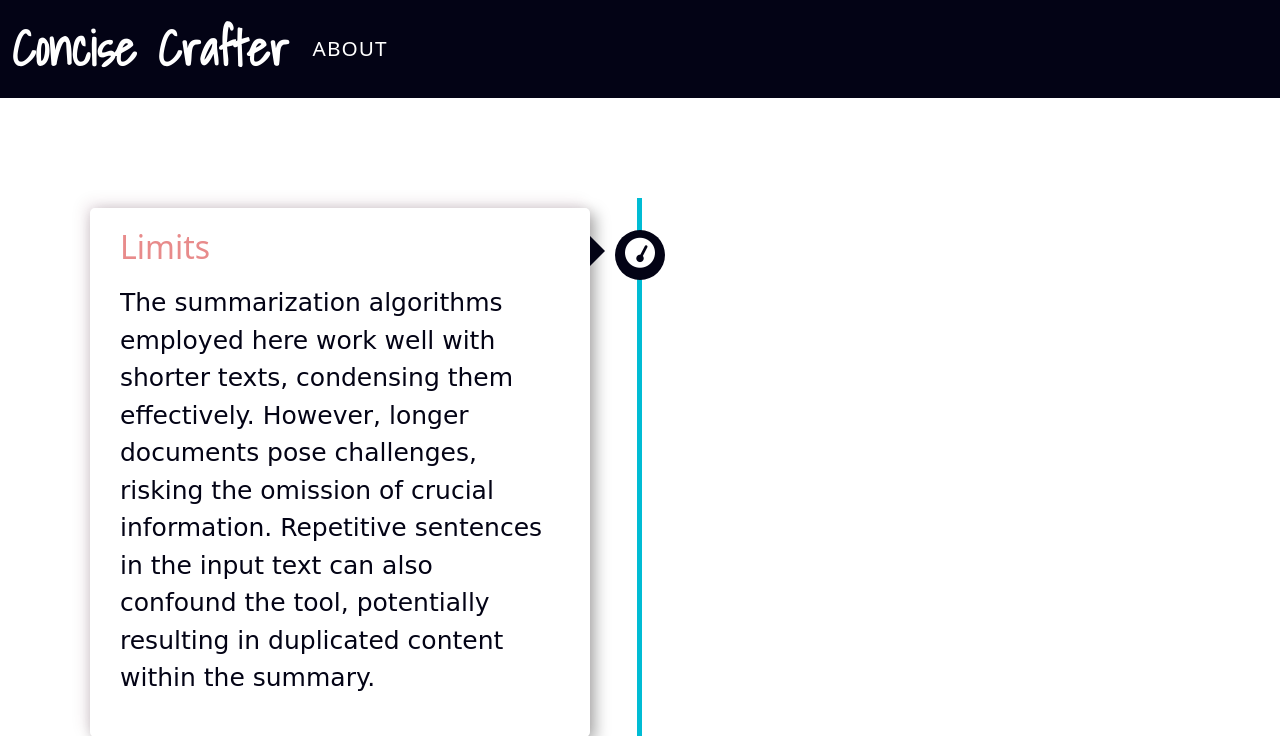
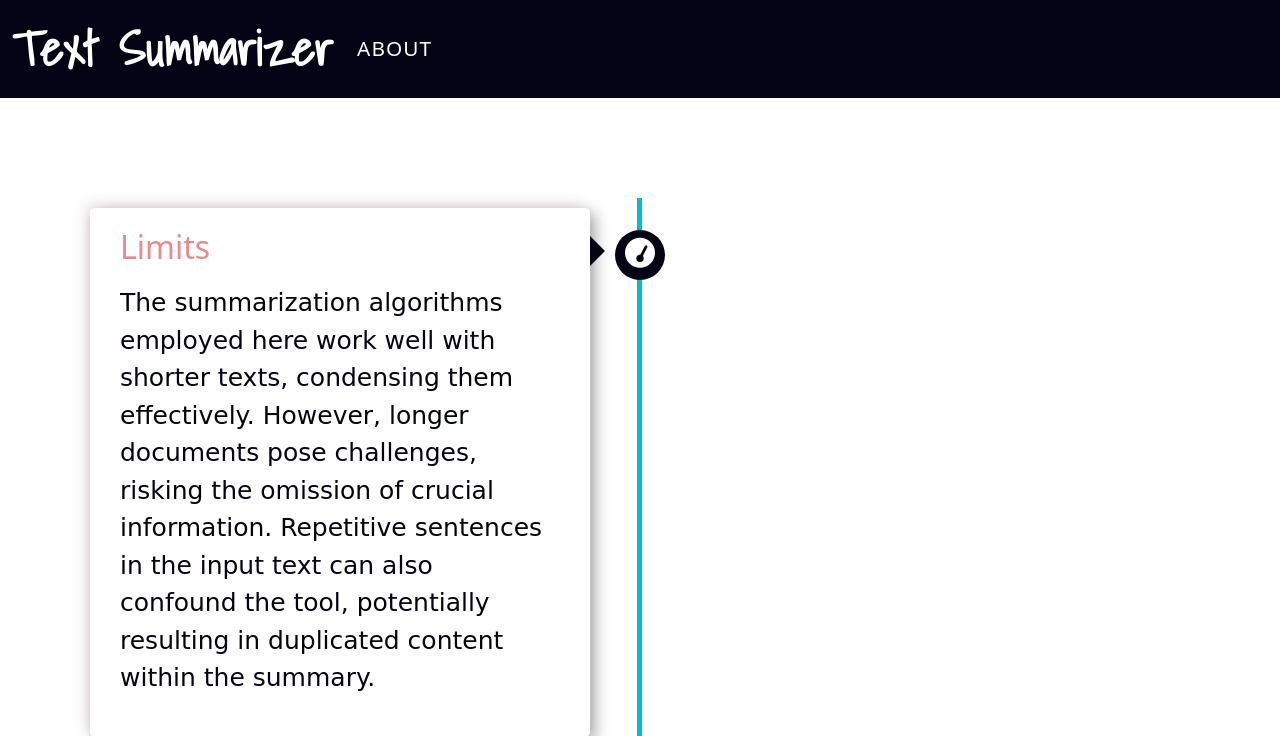
Before and after one commit to abdulfaheemaf/Text_Summarizer, a Django app: page /About in a window 1280 px wide. Shown: the top 736 px of the page. Run offline with Django 4.2, Linux system fonts and the light colour scheme; some web fonts are replaced.

Commit message:
About.html

```diff
--- a/Templates/About.html
+++ b/Templates/About.html
@@ -3,7 +3,7 @@
   <head>
     <meta charset="utf-8">
     <meta name="viewport" content="width=device-width, initial-scale=1">
-    <title>Concise Crafter | AF011</title>
+    <title>Text Summarizer | AF011</title>
     <link href="https://cdn.jsdelivr.net/npm/bootstrap@5.3.2/dist/css/bootstrap.min.css" rel="stylesheet" integrity="sha384-T3c6CoIi6uLrA9TneNEoa7RxnatzjcDSCmG1MXxSR1GAsXEV/Dwwykc2MPK8M2HN" crossorigin="anonymous">
     <link rel = "stylesheet" type="text/css" href = "Static/Text_Summarizer.css">
     <link rel="stylesheet" href="https://cdnjs.cloudflare.com/ajax/libs/font-awesome/6.4.0/css/all.min.css" integrity="sha512-iecdLmaskl7CVkqkXNQ/ZH/XLlvWZOJyj7Yy7tcenmpD1ypASozpmT/E0iPtmFIB46ZmdtAc9eNBvH0H/ZpiBw=="
@@ -14,7 +14,7 @@
   <body>
     <nav class="navbar navbar-expand-lg" style="background-color: #030315;">
         <div class="container-fluid">
-            <a class="navbar-brand" href="/" style="color: white; font-family: Shadows Into Light; font-size: 3em;"><strong>Concise Crafter</strong></a>
+            <a class="navbar-brand" href="/" style="color: white; font-family: Shadows Into Light; font-size: 3em;"><strong>Text Summarizer</strong></a>
             <button class="navbar-toggler" type="button" data-bs-toggle="collapse" data-bs-target="#navbarText" aria-controls="navbarText" aria-expanded="false" aria-label="Toggle navigation">
                 <span class="navbar-toggler-icon" style="background-color: white; border-radius: 5px; color:black;"></span>
             </button>
```
